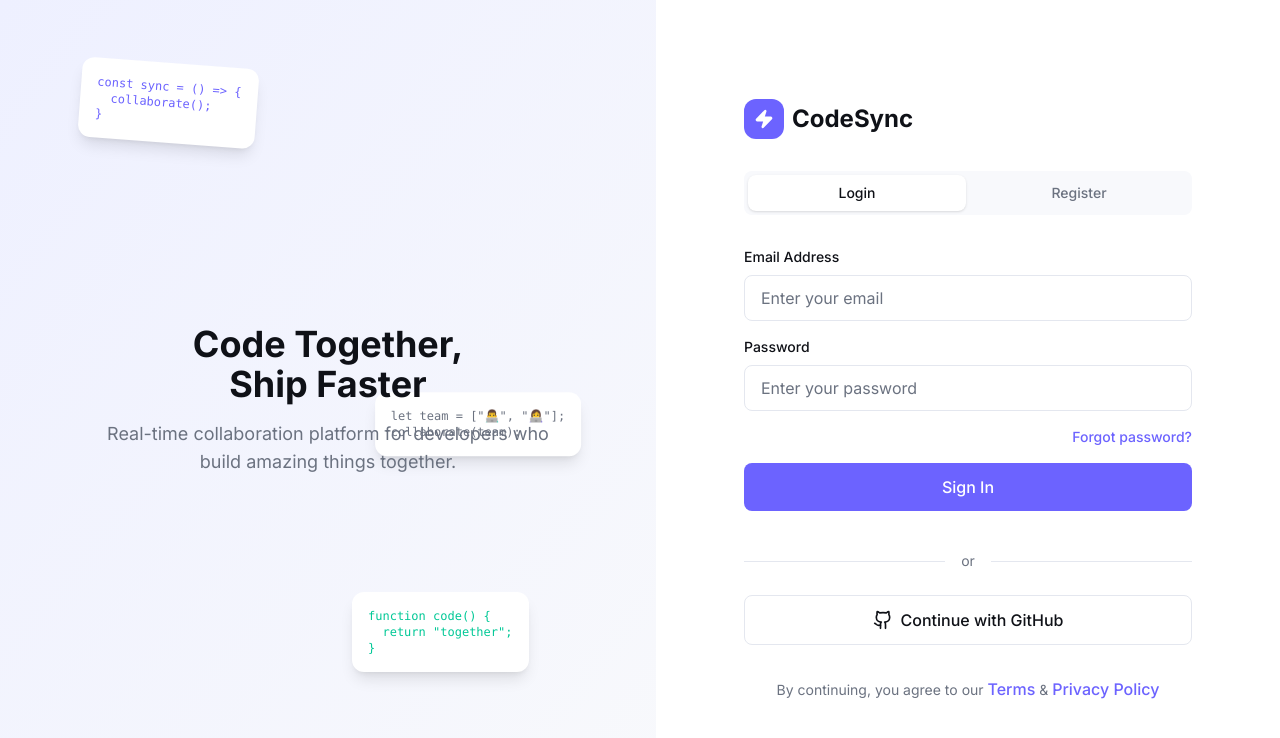
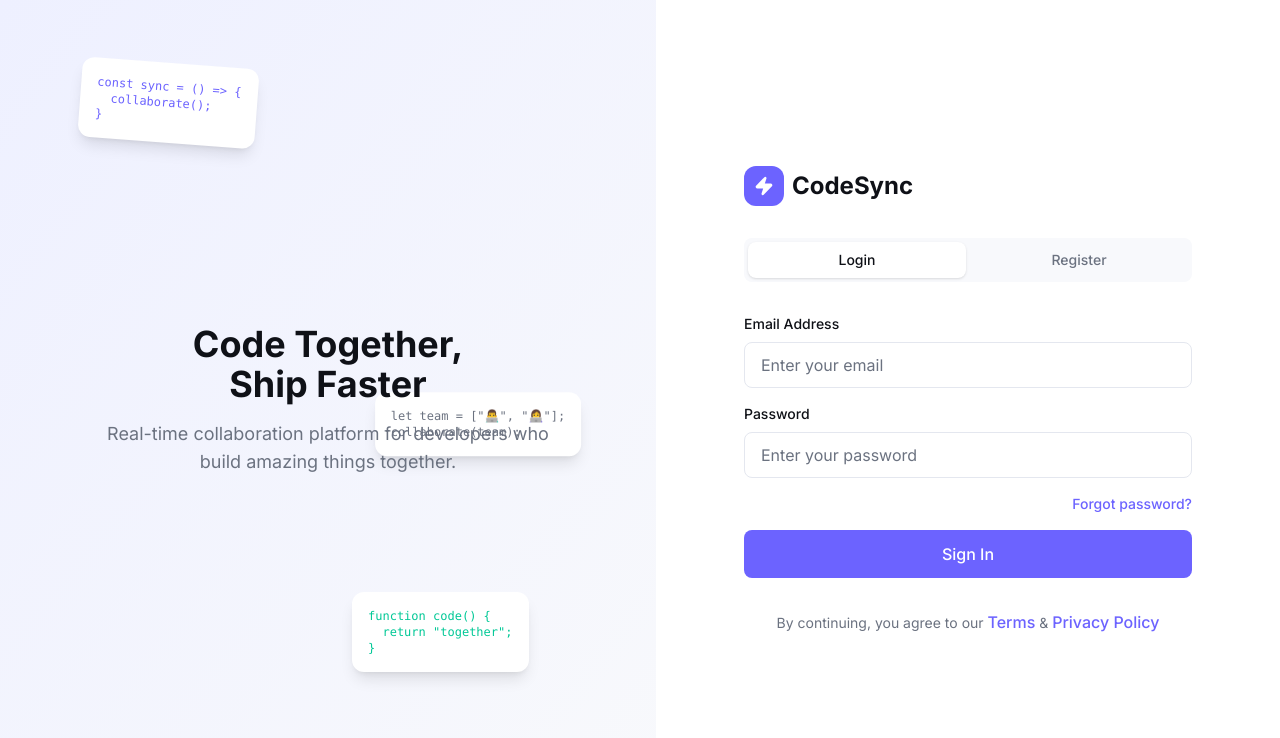
Before and after one commit to TusharBhardwaj47/online-code-collaborator, a React (Vite) app in the folder Frontend/: page / in a window 1280 px wide. Shown: the top 738 px of the page. Built offline with nearby package versions, Linux system fonts and the light colour scheme.

Commit message:
remove github login

```diff
--- a/Frontend/src/app/pages/LoginRegister.tsx
+++ b/Frontend/src/app/pages/LoginRegister.tsx
@@ -1,6 +1,7 @@
 import { useState } from "react";
 import { useNavigate } from "react-router";
-import { Zap, Github } from "lucide-react";
+// import { Zap, Github } from "lucide-react";
+import { Zap } from "lucide-react";
 import { motion } from "motion/react";
 import api from "../../configs/api";
 
@@ -179,22 +180,22 @@ const handleSubmit = async (e: React.FormEvent) => {
               {isLogin ? "Sign In" : "Create Account"}
             </button>
 
-            <div className="relative my-6">
+            {/* <div className="relative my-6">
               <div className="absolute inset-0 flex items-center">
                 <div className="w-full border-t border-[#E4E7EF]"></div>
               </div>
               <div className="relative flex justify-center text-sm">
                 <span className="px-4 bg-white text-[#6B7280]">or</span>
               </div>
-            </div>
+            </div> */}
 
-            <button
+            {/* <button
               type="button"
               className="w-full py-3 bg-white border border-[#E4E7EF] text-[#0F1117] rounded-lg font-medium flex items-center justify-center gap-2 hover:bg-[#F8F9FC] transition-all"
             >
               <Github className="w-5 h-5" />
               Continue with GitHub
-            </button>
+            </button> */}
           </form>
 
           {/* Footer */}
```
